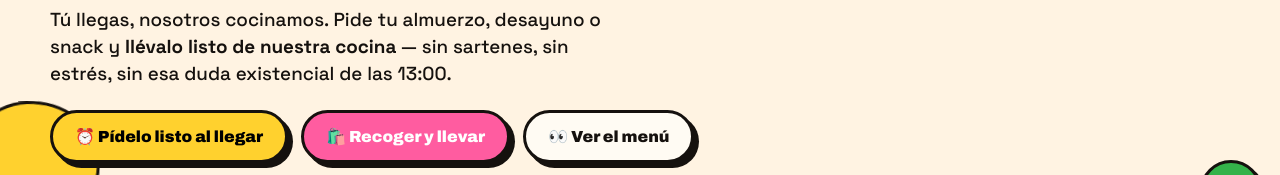
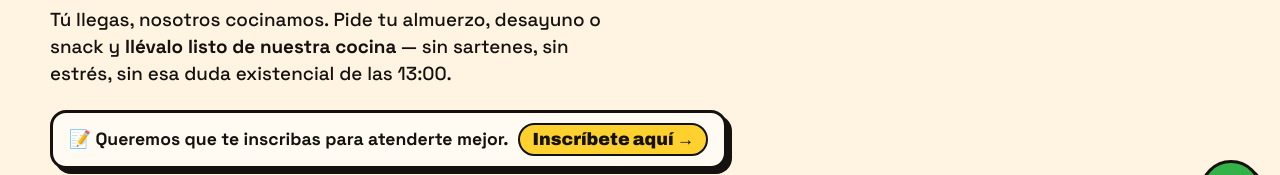
Before and after one commit to almuerzocl/criolla, a plain HTML site: page index.html in a window 1280 px wide. Shown: the part 560-735 px from the top of the page. Drawn offline with nearby package versions, Linux system fonts and the light colour scheme.

Commit message:
Hero: invitación a inscribirse en la PWA de Almuerzo.cl
Co-Authored-By: Claude Sonnet 5.5 <noreply@anthropic.com>

```diff
--- a/index.html
+++ b/index.html
@@ -77,6 +77,10 @@
       </h1>
       <div style="display:inline-block;background:var(--turq);border:3px solid var(--ink);border-radius:10px;box-shadow:5px 5px 0 var(--ink);padding:10px 16px;font-weight:800;font-size:clamp(1rem,4.5vw,1.4rem);transform:rotate(1.5deg);margin:14px 0 4px;">Relájate 😎 la cocina la ponemos nosotros.</div>
       <p style="max-width:560px;font-size:clamp(1rem,4vw,1.18rem);line-height:1.45;font-weight:500;margin:16px 0 22px;">Tú llegas, nosotros cocinamos. Pide tu almuerzo, desayuno o snack y <strong>llévalo listo de nuestra cocina</strong> — sin sartenes, sin estrés, sin esa duda existencial de las 13:00.</p>
+      <a href="https://app2.almuerzo.cl/login?mode=register" style="display:inline-flex;align-items:center;flex-wrap:wrap;gap:10px;text-decoration:none;color:var(--ink);background:var(--paper);border:3px solid var(--ink);border-radius:16px;box-shadow:5px 5px 0 var(--ink);padding:10px 16px;margin:0 0 22px;font-weight:800;font-size:clamp(.95rem,4vw,1.1rem);transition:transform .12s,box-shadow .12s;" style-hover="transform:translate(-2px,-2px);box-shadow:7px 7px 0 var(--ink)" style-active="transform:translate(3px,3px);box-shadow:1px 1px 0 var(--ink)">
+        <span>📝 Queremos que te inscribas para atenderte mejor.</span>
+        <span style="background:var(--yellow);border:2px solid var(--ink);border-radius:999px;padding:4px 12px;font-family:'Archivo';font-weight:900;">Inscríbete aquí →</span>
+      </a>
       <div style="display:flex;flex-wrap:wrap;gap:13px;">
         <button onClick="{{ startListo }}" style="background:var(--yellow);border:3px solid var(--ink);border-radius:999px;padding:14px 22px;font-family:'Archivo';font-weight:900;font-size:16px;box-shadow:5px 5px 0 var(--ink);cursor:pointer;transition:transform .12s,box-shadow .12s;" style-hover="transform:translate(-2px,-2px) rotate(-1deg);box-shadow:7px 7px 0 var(--ink)" style-active="transform:translate(3px,3px);box-shadow:1px 1px 0 var(--ink)">⏰ Pídelo listo al llegar</button>
         <button onClick="{{ startRecoger }}" style="background:var(--pink);color:#fff;border:3px solid var(--ink);border-radius:999px;padding:14px 22px;font-family:'Archivo';font-weight:900;font-size:16px;box-shadow:5px 5px 0 var(--ink);cursor:pointer;transition:transform .12s,box-shadow .12s;" style-hover="transform:translate(-2px,-2px) rotate(1deg);box-shadow:7px 7px 0 var(--ink)" style-active="transform:translate(3px,3px);box-shadow:1px 1px 0 var(--ink)">🛍️ Recoger y llevar</button>
```
